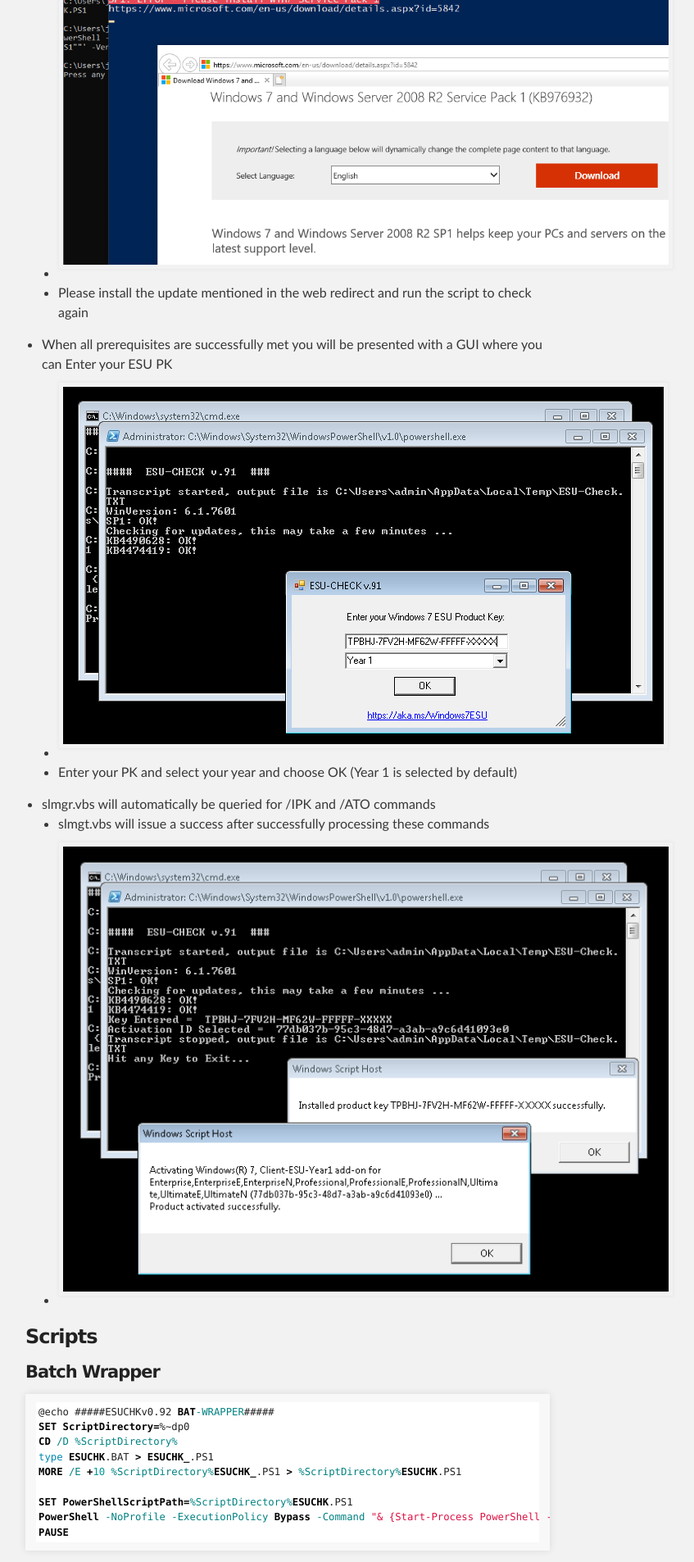
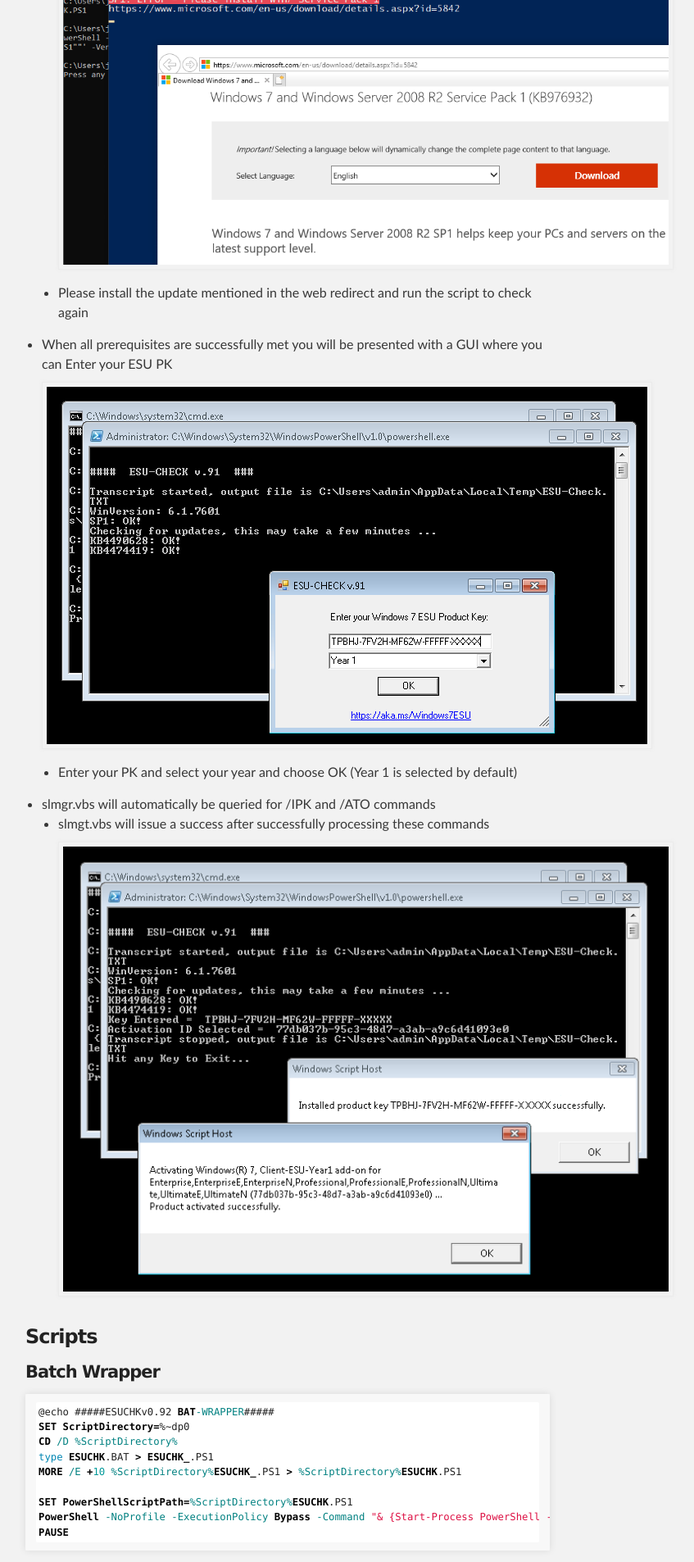
Before and after one commit to johnem-msft/ESUCHK, a Jekyll site: the page built from index.md, in a window 1280 px wide. Shown: the part 2074-3980 px from the top of the page at 82% size, without its empty margins (289-1136 px from the left). Built offline with Jekyll 4.4.1, drawn with Linux system fonts in a browser that asks for light colours; our own code applies the rules of GitHub Pages for plain Markdown files.

Commit message:
Update index.md

```diff
--- a/index.md
+++ b/index.md
@@ -33,16 +33,16 @@ Set-ExecutionPolicy Unrestricted
 
 - If you do not have Service Pack 1 Installed or an applicable update you will see a message as follows:
   - SP1: Error - Please install Win7 Service Pack 1
-  - ![ErrorRedirect](https://raw.githubusercontent.com/johnem-msft/ESUCHK/master/assets/images/errorredirect.png)
+![ErrorRedirect](https://raw.githubusercontent.com/johnem-msft/ESUCHK/master/assets/images/errorredirect.png)
   - Please install the update mentioned in the web redirect and run the script to check again
 
 - When all prerequisites are successfully met you will be presented with a GUI where you can Enter your ESU PK
-  - ![filterGridView](https://raw.githubusercontent.com/johnem-msft/ESUCHK/master/assets/images/pidgui.png)
+![filterGridView](https://raw.githubusercontent.com/johnem-msft/ESUCHK/master/assets/images/pidgui.png)
   - Enter your PK and select your year and choose OK (Year 1 is selected by default)
 
 - slmgr.vbs will automatically be queried for /IPK and /ATO commands
   - slmgt.vbs will issue a success after successfully processing these commands
-  - ![slmgrSucess](https://raw.githubusercontent.com/johnem-msft/ESUCHK/master/assets/images/success.png)
+![slmgrSucess](https://raw.githubusercontent.com/johnem-msft/ESUCHK/master/assets/images/success.png)
 
 ### Scripts
 
```
